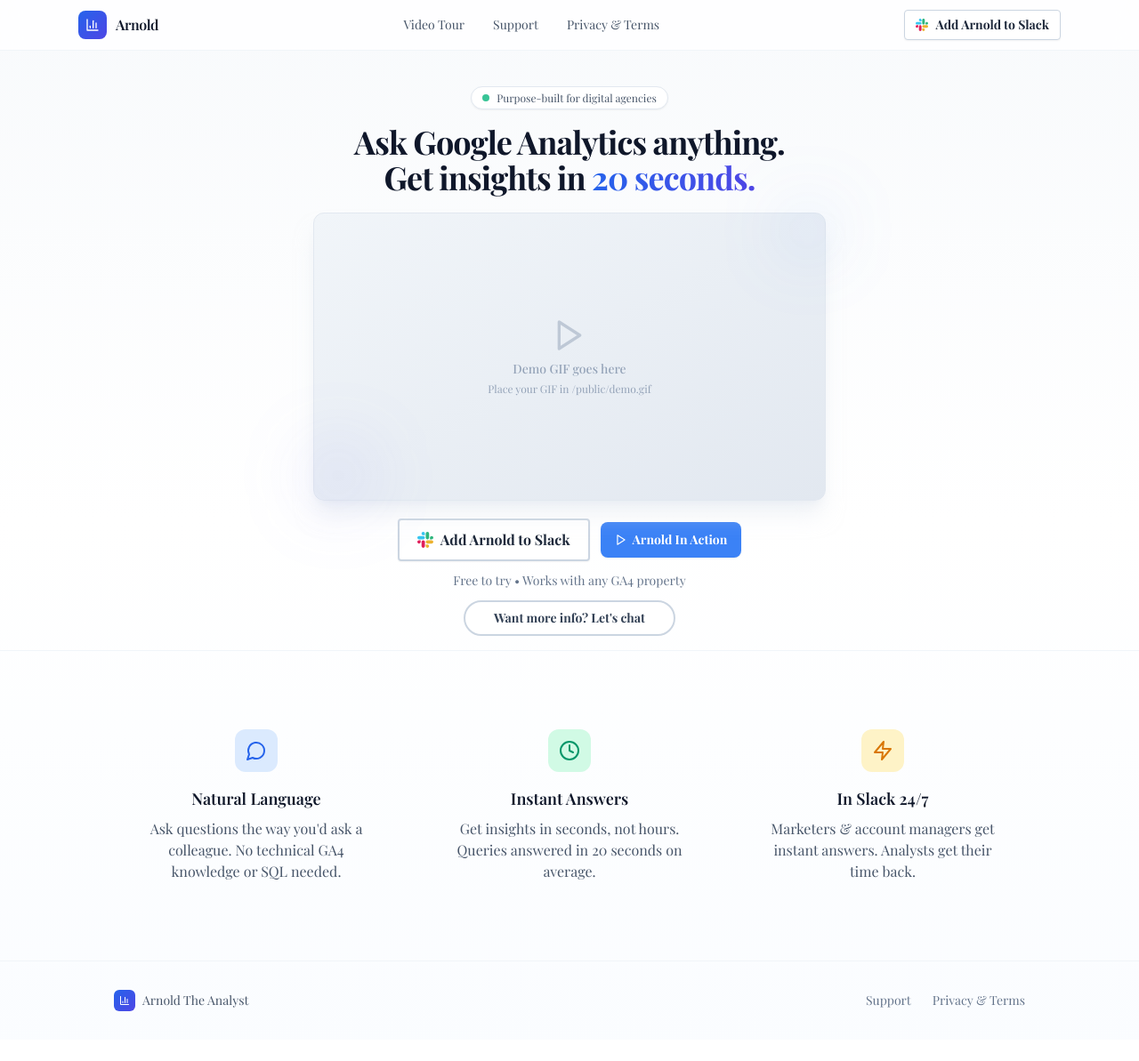
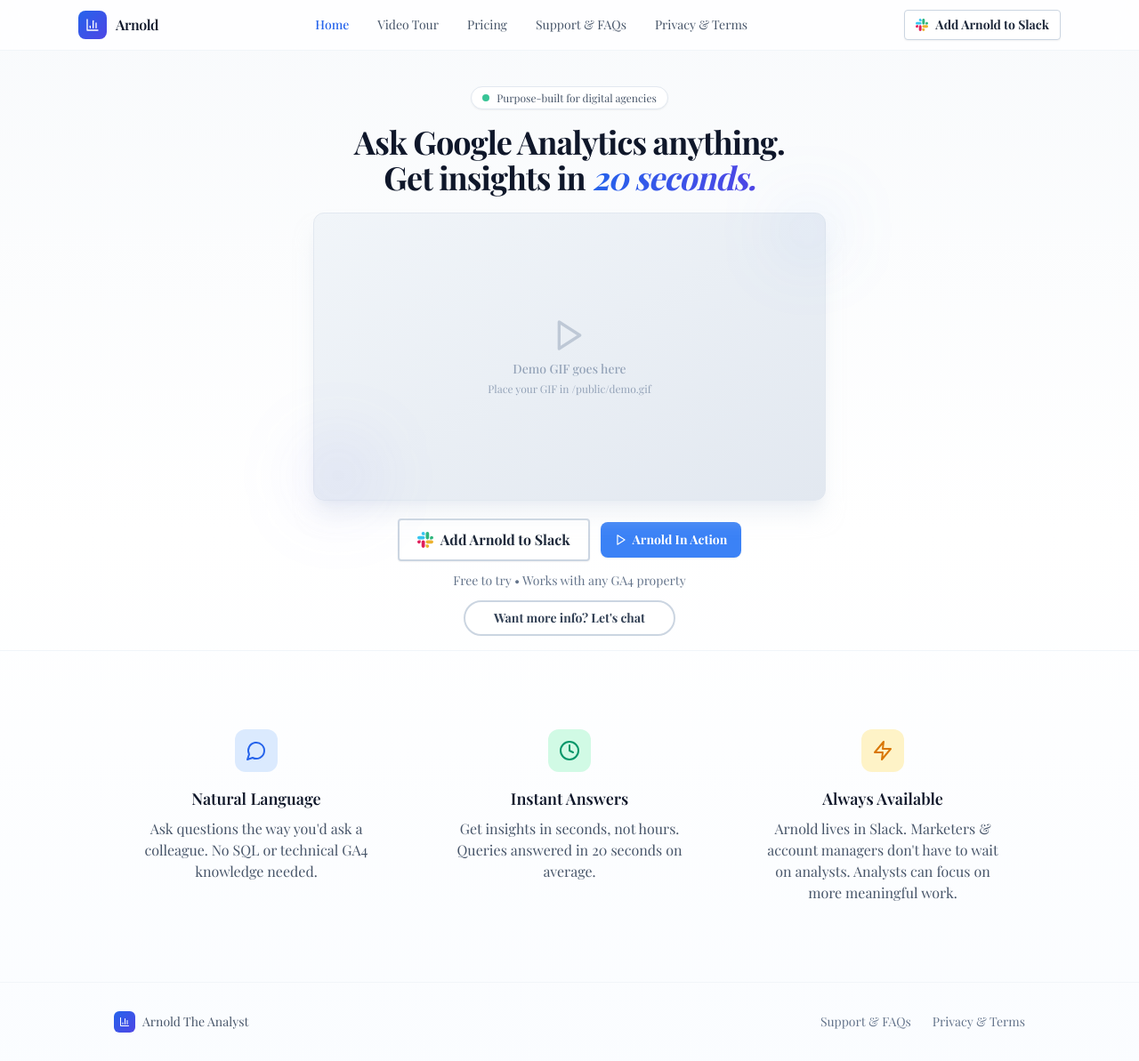
Before and after one commit to McGovs/arnold-the-analyst-frontend-v2-markdown, a React (Vite) app: page / in a window 1280 px wide. Shown: the whole page at 89% size. Before the commit the page ends 1169 px from the top, so only its background shows below. Built offline with nearby package versions, Linux system fonts and the light colour scheme; a web font is replaced by a local one.

Commit message:
Update Homepage.tsx

```diff
--- a/src/pages/Homepage.tsx
+++ b/src/pages/Homepage.tsx
@@ -9,7 +9,7 @@
   const slackInstallUrl = "https://slack.com/oauth/v2/authorize?client_id=134528973318.9712045945332&scope=app_mentions:read,channels:history,channels:join,channels:manage,channels:read,chat:write,chat:write.public,commands,groups:history,groups:read,im:history,im:write,mpim:history,users:read&user_scope=";
 
   // TODO: Replace with your actual video walkthrough URL
-  const videoWalkthroughUrl = "https://www.arnoldtheanalyst.com/video-tour";
+  const videoWalkthroughUrl = "/demo";
 
   // TODO: Replace with your actual contact/calendly URL
   const contactUrl = "/support";
@@ -37,30 +37,34 @@
 
             <div className="hidden md:flex items-center gap-8">
               <button
+                onClick={() => navigate('/')}
+                className="text-sm font-medium text-blue-600"
+              >
+                Home
+              </button>
+              <button
                 onClick={() => window.location.href = "https://www.arnoldtheanalyst.com/video-tour"}
                 className="text-sm text-slate-600 hover:text-slate-900 transition-colors"
               >
                 Video Tour
               </button>
-              {/*
               <button
-                onClick={() => navigate('/about')}
+                onClick={() => navigate('/pricing')}
                 className="text-sm text-slate-600 hover:text-slate-900 transition-colors"
               >
-                About
+                Pricing
               </button>
-              */}
               <button
                 onClick={() => navigate('/support')}
                 className="text-sm text-slate-600 hover:text-slate-900 transition-colors"
               >
-                Support
+                Support & FAQs
               </button>
               <button
                 onClick={() => navigate('/privacy-terms')}
                 className="text-sm text-slate-600 hover:text-slate-900 transition-colors"
               >
-                Privacy &amp; Terms
+                Privacy & Terms
               </button>
             </div>
 
@@ -101,7 +105,7 @@
             <span className="text-slate-900 font-bold">Ask Google Analytics anything.</span>
             <br />
             <span className="text-slate-900 font-bold">Get insights in </span>
-            <span className="font-bold text-transparent bg-clip-text bg-gradient-to-r from-blue-600 to-indigo-600">
+            <span className="font-bold italic text-transparent bg-clip-text bg-gradient-to-r from-blue-600 to-indigo-600">
               20 seconds.
             </span>
           </h1>
@@ -167,7 +171,7 @@
 
           {/* Contact CTA - opens in new tab */}
           <a
-  href="https://calendly.com/cian-arnoldtheanalyst/30min"
+            href={contactUrl}
             target="_blank"
             rel="noopener noreferrer"
             className="inline-flex items-center justify-center bg-white text-slate-700 px-8 py-2 rounded-full text-sm font-bold border-2 border-slate-300 hover:border-slate-400 hover:bg-slate-50 transition-all"
@@ -187,7 +191,7 @@
               </div>
               <h3 className="text-lg font-semibold text-slate-900 mb-2">Natural Language</h3>
               <p className="text-slate-600">
-                Ask questions the way you'd ask a colleague. No technical GA4 knowledge or SQL needed.
+                Ask questions the way you'd ask a colleague. No SQL or technical GA4 knowledge needed.
               </p>
             </div>
 
@@ -205,9 +209,9 @@
               <div className="w-12 h-12 bg-amber-100 rounded-xl flex items-center justify-center mx-auto mb-4">
                 <Zap className="w-6 h-6 text-amber-600" />
               </div>
-              <h3 className="text-lg font-semibold text-slate-900 mb-2">In Slack 24/7</h3>
+              <h3 className="text-lg font-semibold text-slate-900 mb-2">Always Available</h3>
               <p className="text-slate-600">
-                Marketers & account managers get instant answers. Analysts get their time back.
+                Arnold lives in Slack. Marketers & account managers don't have to wait on analysts. Analysts can focus on more meaningful work.
               </p>
             </div>
           </div>
@@ -226,10 +230,10 @@
 
           <div className="flex items-center gap-6 text-sm text-slate-500">
             <button onClick={() => navigate('/support')} className="hover:text-slate-700 transition-colors">
-              Support
+              Support & FAQs
             </button>
             <button onClick={() => navigate('/privacy-terms')} className="hover:text-slate-700 transition-colors">
-              Privacy &amp; Terms
+              Privacy & Terms
             </button>
           </div>
         </div>
```
Lines whose indentation alone changed are shown as unchanged.
